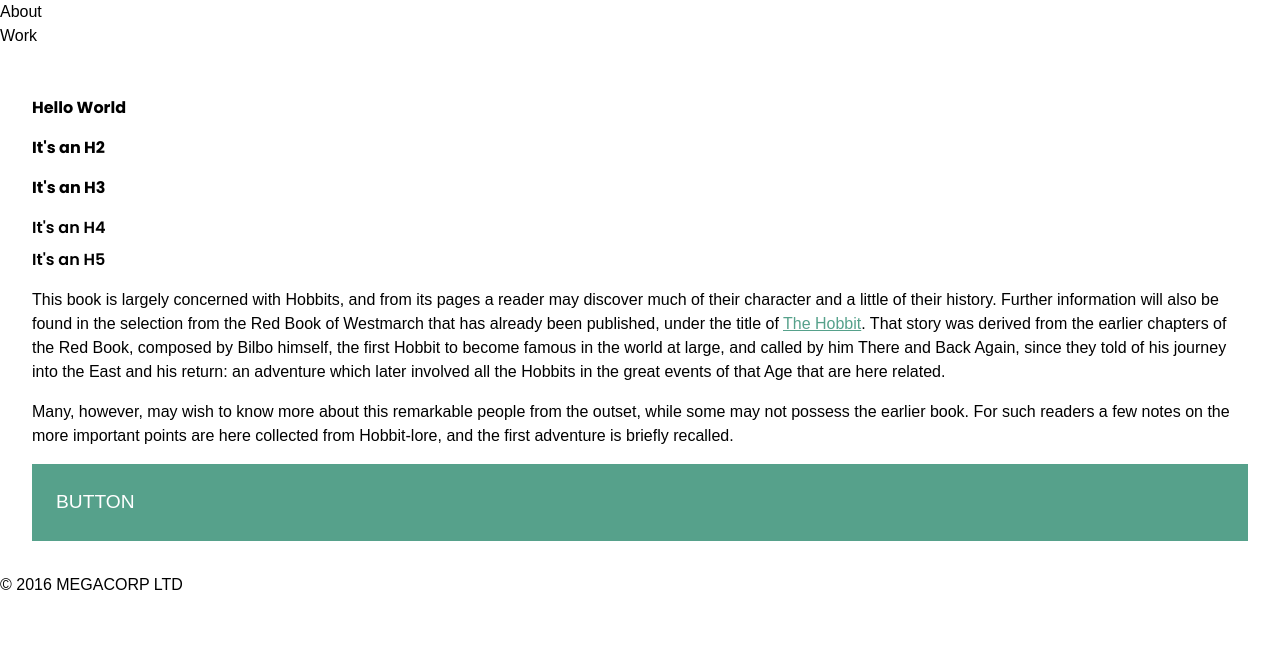
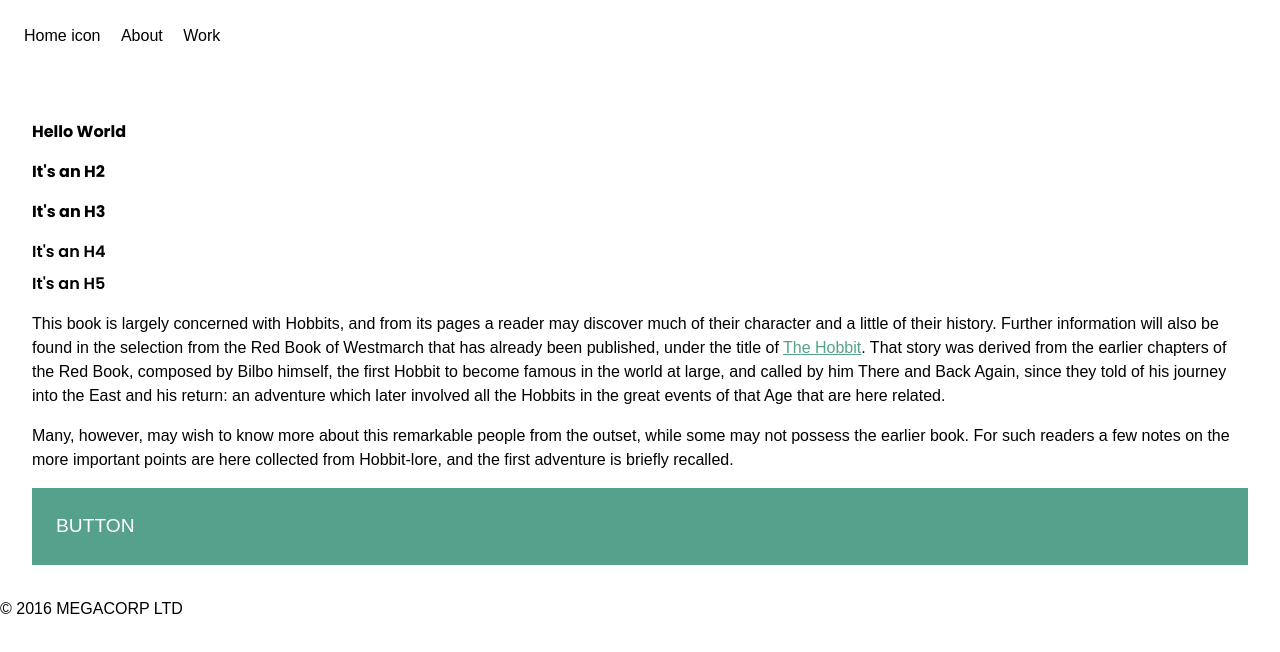
Before and after one commit to WarElephant27/loopy-shwoopy, a website: page app/index.html in a window 1280 px wide. Drawn offline with Linux system fonts and the light colour scheme; a web font is replaced by a local one.

Commit message:
??
something probably

```diff
--- a/app/index.html
+++ b/app/index.html
@@ -12,8 +12,9 @@
 	<body>
 	<!-- GLOBAL NAV -->
 	<!-- ////////// -->
-	<nav>
+	<nav id="global-nav">
 		<ul>
+			<li>Home icon</li>
 			<li>About</li>
 			<li>Work</li>
 		</ul>
--- a/app/styles/styles.css
+++ b/app/styles/styles.css
@@ -58,7 +58,14 @@ table {
 
 /*//// GLOBAL SECTIONS ////*/
 /*////////////////////////*/
+#global-nav {
+	padding: 1rem;
+}
 
+#global-nav ul li {
+	display: inline-block;
+	padding: 0.5rem;
+}
 
 /*//// BASE TYPE ////*/
 /*//////////////////*/
```
